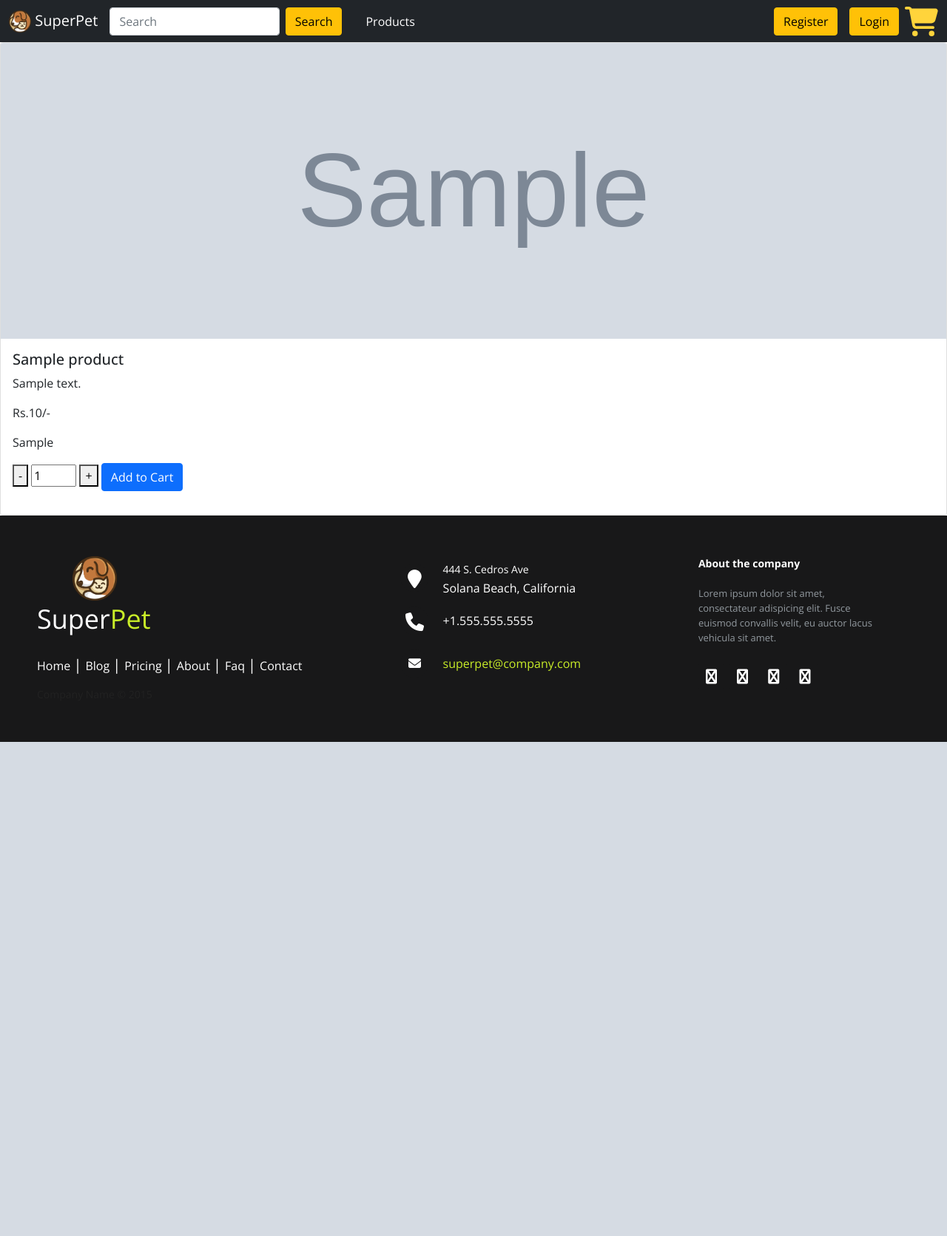
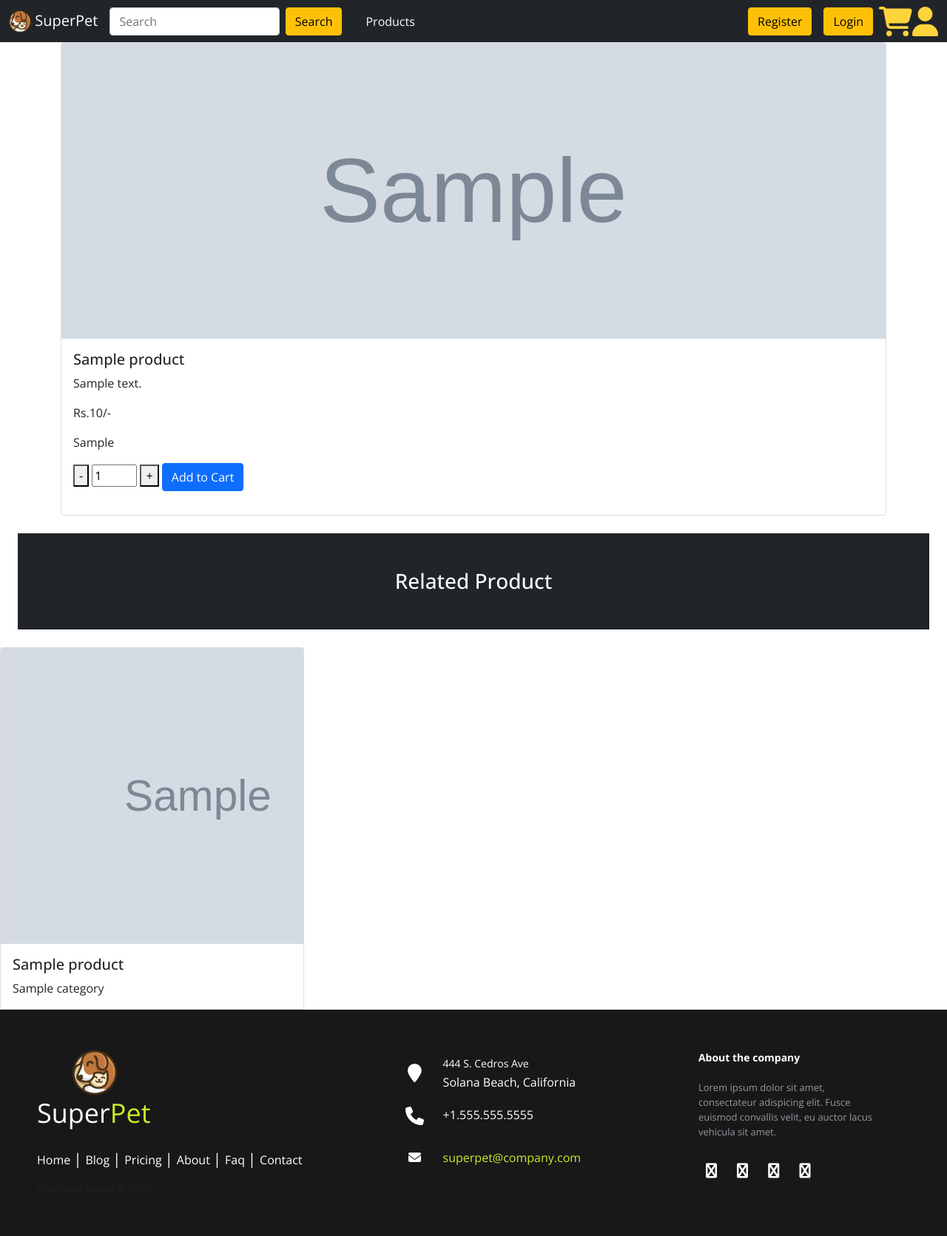
Before and after one commit to aishSolkar02/Django, a Django app: page /products/1/ in a window 1280 px wide. Shown: the whole page at 74% size. Before the commit the page ends 1003 px from the top, so only its background shows below. Run offline with Django 5.2, Linux system fonts and the light colour scheme; tables that the repository leaves empty hold one stand-in row (values such as "Sample post"); grey boxes marked "Sample" are stand-in pictures; some libraries are stand-ins or nearby versions.

Commit message:
related product/category/cartitem count

```diff
--- a/superpet/cart/custom_context_processor.py
+++ b/superpet/cart/custom_context_processor.py
@@ -1,4 +1,11 @@
+from .models import Cart
+
+def cart_context_processors(request):
+    cartid=request.session.get("cart_id")  #cart-views.py-add-to-cart-session
+    count=None
+    if cartid is not None:
+        cart=Cart.objects.get(id=cartid)
+        count=cart.cartitem_set.all().count()
 
 
-def cart_context_processors(request):
-    return {}
+    return {"count":count}
--- a/superpet/products/templates/products/productdetail.html
+++ b/superpet/products/templates/products/productdetail.html
@@ -1,8 +1,25 @@
 {% extends 'base.html'%}
 
 {% block content %}
-<div class="row row-cols-1 row-cols-md-1 g-4">
+<div class="container">
     <!-- <p>{{product}}</p> -->
     {% include 'card.html' with p=product %}
 </div>
+<h3 class="bg-dark text-white p-5 m-4 text-center">Related Product</h3>
+        <div class="row row-cols-1 row-cols-md-3 g-4">
+            {% for p in products %}
+                    <div class="col">
+              <div class="card">
+                <a href="{% url 'product-detail' p.id %}"><img src="{{p.product_image.url}}" class="card-img-top" alt="..."></a>
+                <div class="card-body">
+                  <h5 class="card-title">{{p.product_name}}</h5>
+                  <p class="card-text">{{p.category.category_name}}</p>
+                </div>
+              </div>
+            </div>
+            {% endfor %}
+          </div>
+
+
+
 {% endblock %}
--- a/superpet/products/views.py
+++ b/superpet/products/views.py
@@ -28,6 +28,10 @@ class ProductListView(ListView):
 class ProductDetailView(DetailView):
     model=Product
     template_name="products/productdetail.html"
+    def get_context_data(self, **kwargs):
+        context=super().get_context_data(**kwargs)
+        context["products"]=Product.customManager.all()
+        return context
 
 @method_decorator(staff_member_required,name="dispatch")
 class ProductCreateView(CreateView):
@@ -54,3 +58,7 @@ class CategoryDetailView(DetailView):
     template_name="category/category_detail.html"
     slug_field="category_slug"
     context_object_name="category_obj"
+    def get_context_data(self, **kwargs):
+        context=super().get_context_data(**kwargs)
+        context["categories"]=Category.objects.all()
+        return context
--- a/superpet/superpet/urls.py
+++ b/superpet/superpet/urls.py
@@ -43,7 +43,8 @@ urlpatterns = [
     path('logout/',views.user_logout,name="logout"),
     path('products/',include('products.urls')),
     path('cart/',include('cart.urls')),
-    path('admin-portal/',views.admin,name="admin-portal")
+    path('admin-portal/',views.admin,name="admin-portal"),
+    path('profile/',views.profile,name="profile")
 
 ]
 
--- a/superpet/superpet/views.py
+++ b/superpet/superpet/views.py
@@ -56,3 +56,6 @@ def register(request):
 def admin(reuqest):
     count=Product.customManager.count()
     return render(reuqest,"admin.html",{"products":Product.customManager.all(),"count":count})
+
+def profile(request):
+    return render (request,"profile.html")
--- a/superpet/templates/navbar.html
+++ b/superpet/templates/navbar.html
@@ -21,7 +21,7 @@
         <div class="collapse navbar-collapse" id="navbarSupportedContent">
             <ul class="navbar-nav me-auto mb-2 mb-lg-0">
                 <li class="nav-item ms-4">
-                    <a class="nav-link active" aria-current="page" href=" ">Products</a>
+                    <a class="nav-link active" aria-current="page" href="{% url 'products' %}">Products</a>
                 </li>
 
 
@@ -37,9 +37,13 @@
 
             {% endif %}
 
-            <a href="{% url 'cart' %}"><svg xmlns="http://www.w3.org/2000/svg" viewBox="0 0 576 512" width="45px"><!--!Font Awesome Free 6.6.0 by @fontawesome - https://fontawesome.com License - https://fontawesome.com/license/free Copyright 2024 Fonticons, Inc.--><path fill="#FFD43B" d="M0 24C0 10.7 10.7 0 24 0L69.5 0c22 0 41.5 12.8 50.6 32l411 0c26.3 0 45.5 25 38.6 50.4l-41 152.3c-8.5 31.4-37 53.3-69.5 53.3l-288.5 0 5.4 28.5c2.2 11.3 12.1 19.5 23.6 19.5L488 336c13.3 0 24 10.7 24 24s-10.7 24-24 24l-288.3 0c-34.6 0-64.3-24.6-70.7-58.5L77.4 54.5c-.7-3.8-4-6.5-7.9-6.5L24 48C10.7 48 0 37.3 0 24zM128 464a48 48 0 1 1 96 0 48 48 0 1 1 -96 0zm336-48a48 48 0 1 1 0 96 48 48 0 1 1 0-96z"/></svg></a>
+            <a href="{% url 'cart' %}"><svg xmlns="http://www.w3.org/2000/svg" viewBox="0 0 576 512" width="45px"><!--!Font Awesome Free 6.6.0 by @fontawesome - https://fontawesome.com License - https://fontawesome.com/license/free Copyright 2024 Fonticons, Inc.--><path fill="#FFD43B" d="M0 24C0 10.7 10.7 0 24 0L69.5 0c22 0 41.5 12.8 50.6 32l411 0c26.3 0 45.5 25 38.6 50.4l-41 152.3c-8.5 31.4-37 53.3-69.5 53.3l-288.5 0 5.4 28.5c2.2 11.3 12.1 19.5 23.6 19.5L488 336c13.3 0 24 10.7 24 24s-10.7 24-24 24l-288.3 0c-34.6 0-64.3-24.6-70.7-58.5L77.4 54.5c-.7-3.8-4-6.5-7.9-6.5L24 48C10.7 48 0 37.3 0 24zM128 464a48 48 0 1 1 96 0 48 48 0 1 1 -96 0zm336-48a48 48 0 1 1 0 96 48 48 0 1 1 0-96z"/>
+                {% if count %}
+                           <span class="badge bg-danger ">{{count}}</span>
+                {% endif %}
+            </svg></a>
 
-
+            <a href="{% url 'profile' %}"><svg xmlns="http://www.w3.org/2000/svg" viewBox="0 0 448 512" width="35px"><!--!Font Awesome Free 6.7.0 by @fontawesome - https://fontawesome.com License - https://fontawesome.com/license/free Copyright 2024 Fonticons, Inc.--><path fill="#FFD43B" d="M224 256A128 128 0 1 0 224 0a128 128 0 1 0 0 256zm-45.7 48C79.8 304 0 383.8 0 482.3C0 498.7 13.3 512 29.7 512l388.6 0c16.4 0 29.7-13.3 29.7-29.7C448 383.8 368.2 304 269.7 304l-91.4 0z"/></svg></a>
 
 
         </div>
--- /dev/null
+++ b/superpet/templates/profile.html
@@ -0,0 +1,5 @@
+{% extends 'base.html'%}
+
+{% block content %}
+<h1> <pre>Hello {{request.user.first_name.capitalize}}...!</pre></h1>
+{% endblock %}
```
Also changed, not shown: superpet/products/templates/category/category_detail.html (+14 -0 lines), superpet/templates/index.html (+7 -3 lines).
